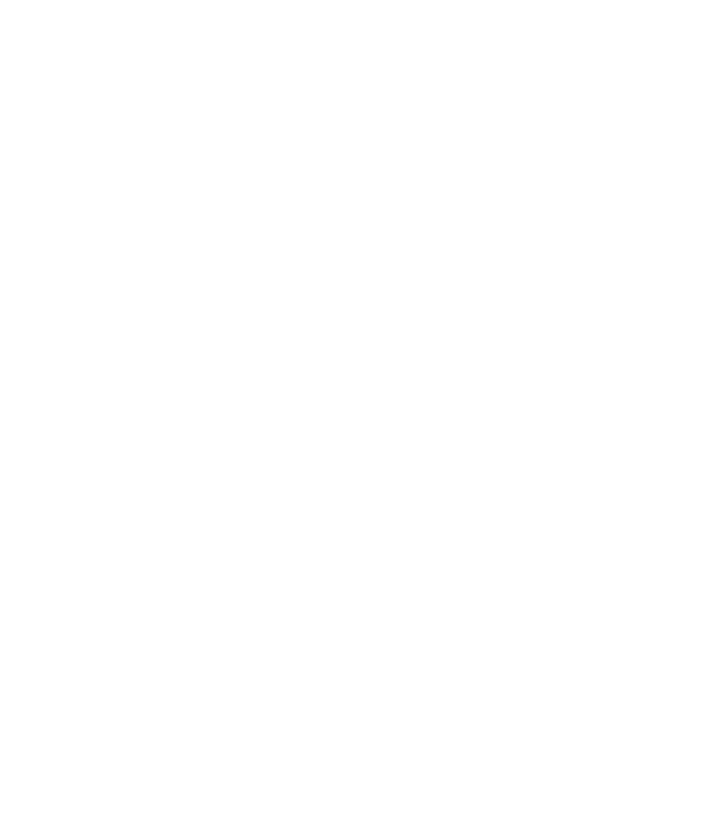
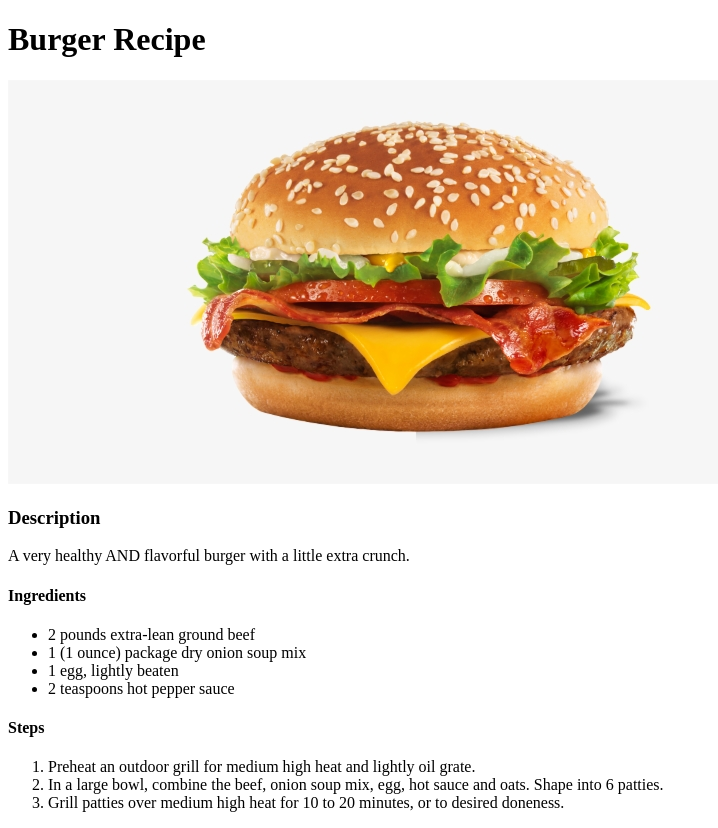
Before and after one commit to siliconval/odin-recipes, a plain HTML site: page recipes/burger.html in a window 1280 px wide. Shown: the whole page, without its empty margins (0-718 px from the left). Before the commit the page ends 800 px from the top, so only its background shows below. Drawn offline with Linux system fonts and the light colour scheme.

Commit message:
Added Burger Recipe page and linked to Homepage

```diff
--- a/recipes/burger.html
+++ b/recipes/burger.html
@@ -0,0 +1,42 @@
+<!DOCTYPE html>
+<html lang="en">
+<head>
+    <meta charset="UTF-8">
+    <meta http-equiv="X-UA-Compatible" content="IE=edge">
+    <meta name="viewport" content="width=device-width, initial-scale=1.0">
+    <title>Burger Recipe</title>
+</head>
+<body>
+    <h1>Burger Recipe</h1>
+    <img src="images/burger.png">
+
+    <h3>Description</h3>
+    <p>A very healthy AND flavorful burger with a little extra crunch.</p>
+
+    <h4>Ingredients</h4>
+    <ul>
+        <li>2 pounds extra-lean ground beef
+        </li>
+        <li>
+            1 (1 ounce) package dry onion soup mix
+        </li>
+        <li>1 egg, lightly beaten
+        </li>
+        <li>2 teaspoons hot pepper sauce
+        </li>
+    </ul>
+    <h4>Steps</h4>
+    <ol>
+        <li>Preheat an outdoor grill for medium high heat and lightly oil grate.
+
+        </li>
+        <li>In a large bowl, combine the beef, onion soup mix, egg, hot sauce and oats. Shape into 6 patties.
+
+        </li>
+        <li>Grill patties over medium high heat for 10 to 20 minutes, or to desired doneness.
+
+        </li>
+    </ol>
+
+</body>
+</html>
```
Also changed, not shown: index.html (+1 -0 lines), recipes/images/burger.png (added), 2 other files.
